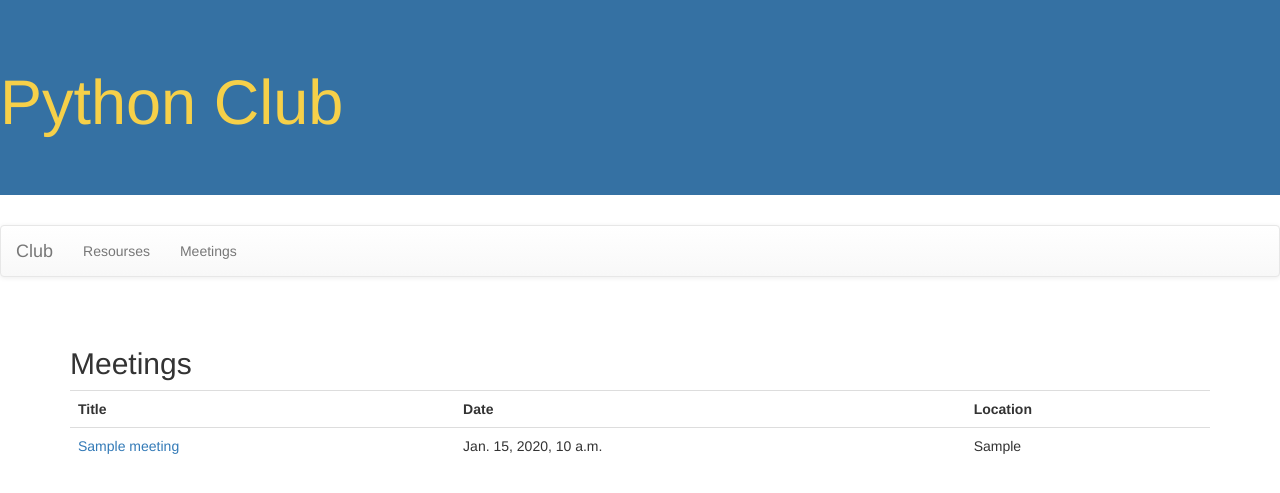
After one commit to dlwod1010/pythonClub, a Django app: page /club/meetings/ in a window 1280 px wide. The commit adds this page. Shown: the top 493 px of the page. Run offline with Django 3.2, Linux system fonts and the light colour scheme; tables that the repository leaves empty hold one stand-in row (values such as "Sample post"); some libraries are stand-ins or nearby versions.

Commit message:
Create meeting and meetingdetail views

```diff
--- a/club/models.py
+++ b/club/models.py
@@ -4,8 +4,7 @@ from django.contrib.auth.models import User
 
 class meeting(models.Model):
     meetingTitle = models.CharField(max_length=255)
-    meetingDate = models.DateField()
-    meetingTime = models.TimeField()
+    meetingDate = models.DateTimeField()
     meetingLocationAt = models.CharField(max_length=255)
     meetingAgenda = models.CharField(max_length=255, null=True, blank=True)
 
@@ -48,8 +47,7 @@ class resource(models.Model):
 class event(models.Model):
     eventTitle = models.CharField(max_length=255)
     eventLocation = models.CharField(max_length=255)
-    eventDate = models.DateField()
-    eventTime = models.TimeField()
+    eventDate = models.DateTimeField()
     eventDescription = models.TextField()
     user = models.ForeignKey(User, on_delete=models.DO_NOTHING)
 
--- a/club/templates/base.html
+++ b/club/templates/base.html
@@ -19,6 +19,7 @@
                 </div>
                 <ul class="nav navbar-nav">
                     <li><a href="{% url 'resource' %}">Resourses</a></li>
+                    <li><a href="{% url 'meeting' %}">Meetings</a></li>
                 </ul>
                 </div>
                 </nav>
--- /dev/null
+++ b/club/templates/club/meetings.html
@@ -0,0 +1,20 @@
+{% extends 'base.html' %}
+{% block content %}
+
+<h2>Meetings</h2>
+<table class="table">
+  <tr>
+     <th>Title</th>
+     <th>Date</th>
+     <th>Location</th>
+  </tr>
+  {% for m in meeting_list %}
+    <tr>
+        <td><a href="{% url 'meetingdetails' id=m.id %}">{{ m.meetingTitle }}</a></td>
+        <td>{{ m.meetingDate }}</td>
+        <td>{{ m.meetingLocationAt }}</td>
+    </tr>
+    {% endfor %}
+
+</table>
+{% endblock %}
--- a/club/urls.py
+++ b/club/urls.py
@@ -5,4 +5,6 @@ from . import views
 urlpatterns = [
     path('', views.index, name='index'),
     path('resources/', views.getresources, name='resource'),
+    path('meetings/', views.getmeetings, name='meeting'),
+    path('meetingdetails/<int:id>', views.meetingdetails, name='meetingdetails'),
 ]
--- a/club/views.py
+++ b/club/views.py
@@ -1,4 +1,4 @@
-from django.shortcuts import render
+from django.shortcuts import get_object_or_404, render
 from .models import meeting, meetingMinutes, resource, event
 
 
@@ -9,3 +9,18 @@ def index(request):
 def getresources(request):
     resource_list = resource.objects.all()
     return render(request, 'club/resources.html', {'resource_list': resource_list})
+
+
+def getmeetings(request):
+    meeting_list = meeting.objects.all()
+    return render(request, 'club/meetings.html', {'meeting_list': meeting_list})
+
+
+def meetingdetails(request, id):
+    meetingpk = get_object_or_404(meeting, pk=id)
+    minutes = meetingMinutes.objects.filter(meeting=id)
+    context = {
+        'meetingpk': meetingpk,
+        'minutes': minutes,
+    }
+    return render(request, 'club/meetingdetails.html', context=context)
```
Also changed, not shown: club/templates/club/meetingdetails.html (added, +12 -0 lines), club/migrations/0003_auto_20210510_2146.py (added), club/migrations/0004_auto_20210510_2155.py (added).
